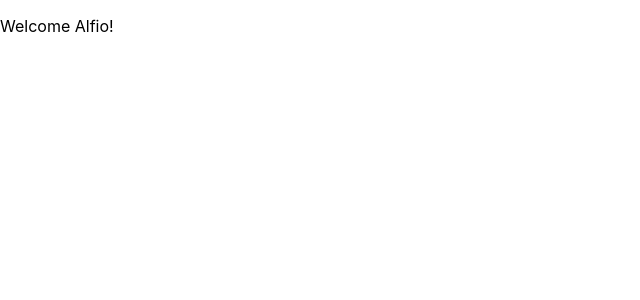
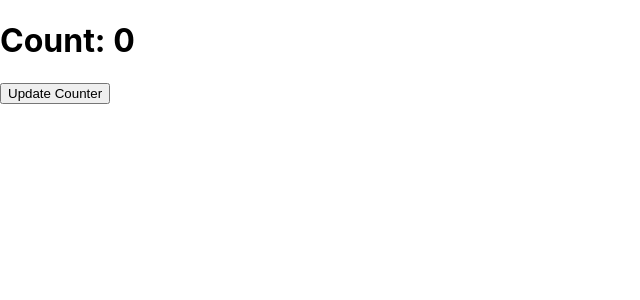
Before and after one commit to PuglisiAlfio/ReactJS, a React (Create React App) app in the folder esercizio-1/first-project/: page / in a window 1280 px wide. Shown: the top 300 px of the page, without its empty margins (0-640 px from the left). Built offline with nearby package versions, Linux system fonts and the light colour scheme.

Commit message:
event, button counter

```diff
--- a/esercizio-1/first-project/src/App.js
+++ b/esercizio-1/first-project/src/App.js
@@ -1,9 +1,9 @@
-import Welcome from './components/Welcome';
+import Counter from './components/Counter';
 import './App.css';
 
 function App() {
   return <div>
-          <Welcome name = "Alfio"/>
+          <Counter/>
         </div>
 }
 
--- /dev/null
+++ b/esercizio-1/first-project/src/components/Counter.js
@@ -0,0 +1,16 @@
+import React, {useState} from 'react';
+
+ const ClickCounter = () => {
+    const [count, setCount] = useState(0);
+
+        const click = () => {
+            setCount(count + 1);
+        }
+
+        return <>
+                <h1>Count: {count}</h1>
+                <button onClick={click}>Update Counter</button>
+                </>
+}
+
+export default ClickCounter;
--- a/esercizio-1/first-project/src/components/Welcome.js
+++ /dev/null
@@ -1,5 +0,0 @@
-function Welcome(props){
-    return <p>Welcome {props.name}!</p>
-}
-
-export default Welcome
```
